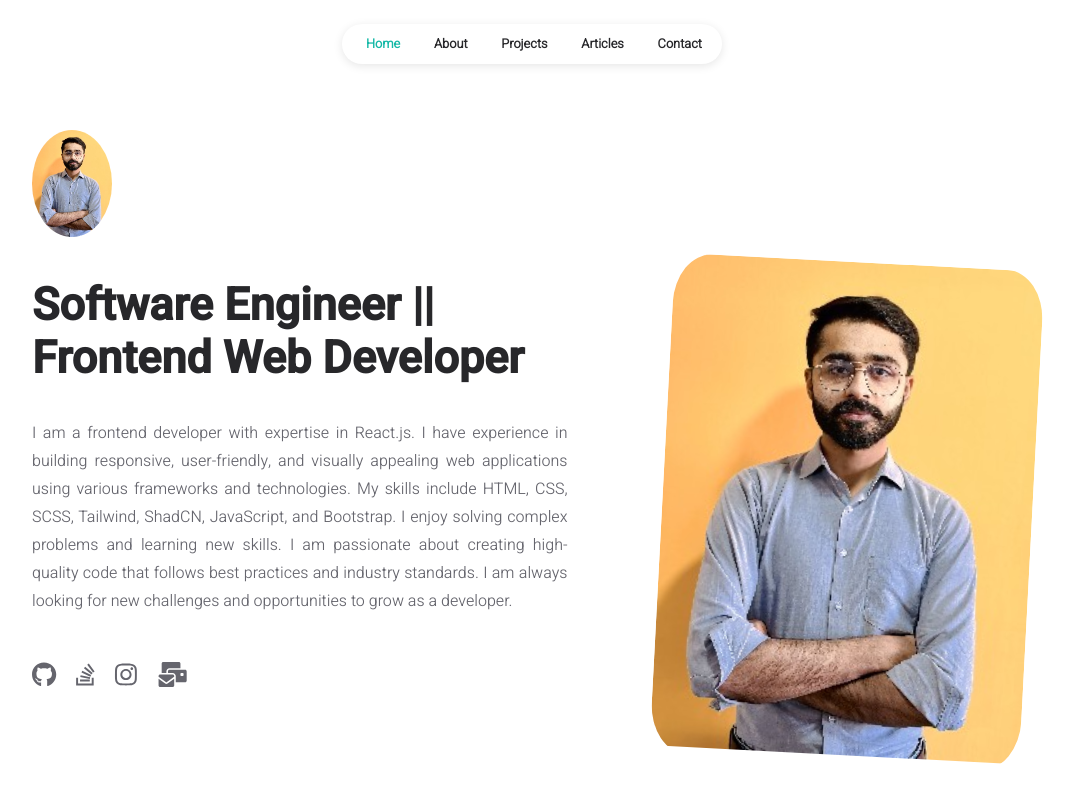
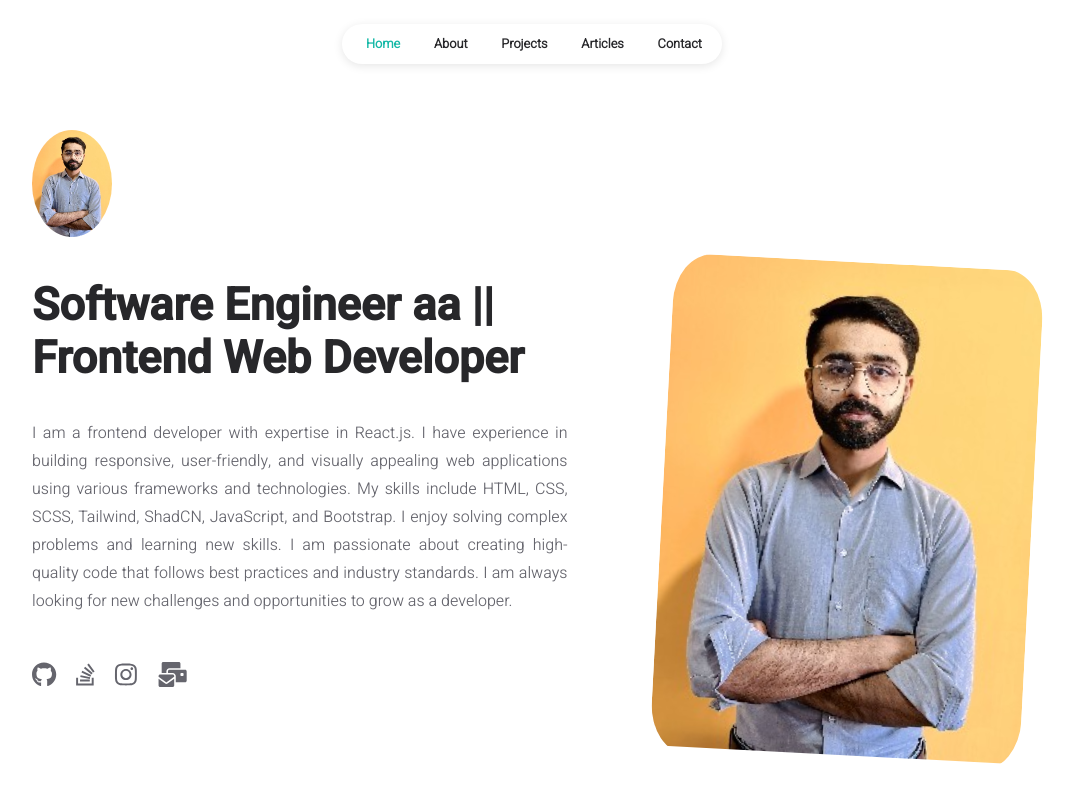
Before and after one commit to Sarim-Rao/sarim-rao-portfolio, a React (Create React App) app: page / in a window 1280 px wide. Shown: the top 799 px of the page, without its empty margins (108-1181 px from the left). Built offline with nearby package versions, Linux system fonts and the light colour scheme.

Commit message:
- changes

```diff
--- a/src/data/user.js
+++ b/src/data/user.js
@@ -17,7 +17,7 @@ const INFO = {
 	},
 
 	homepage: {
-		title: "Software Engineer || Frontend Web Developer",
+		title: "Software Engineer aa || Frontend Web Developer",
 		description:
 			"I am a frontend developer with expertise in React.js. I have experience in building responsive, user-friendly, and visually appealing web applications using various frameworks and technologies. My skills include HTML, CSS, SCSS, Tailwind, ShadCN, JavaScript, and Bootstrap. I enjoy solving complex problems and learning new skills. I am passionate about creating high-quality code that follows best practices and industry standards. I am always looking for new challenges and opportunities to grow as a developer.",
 	},
```
